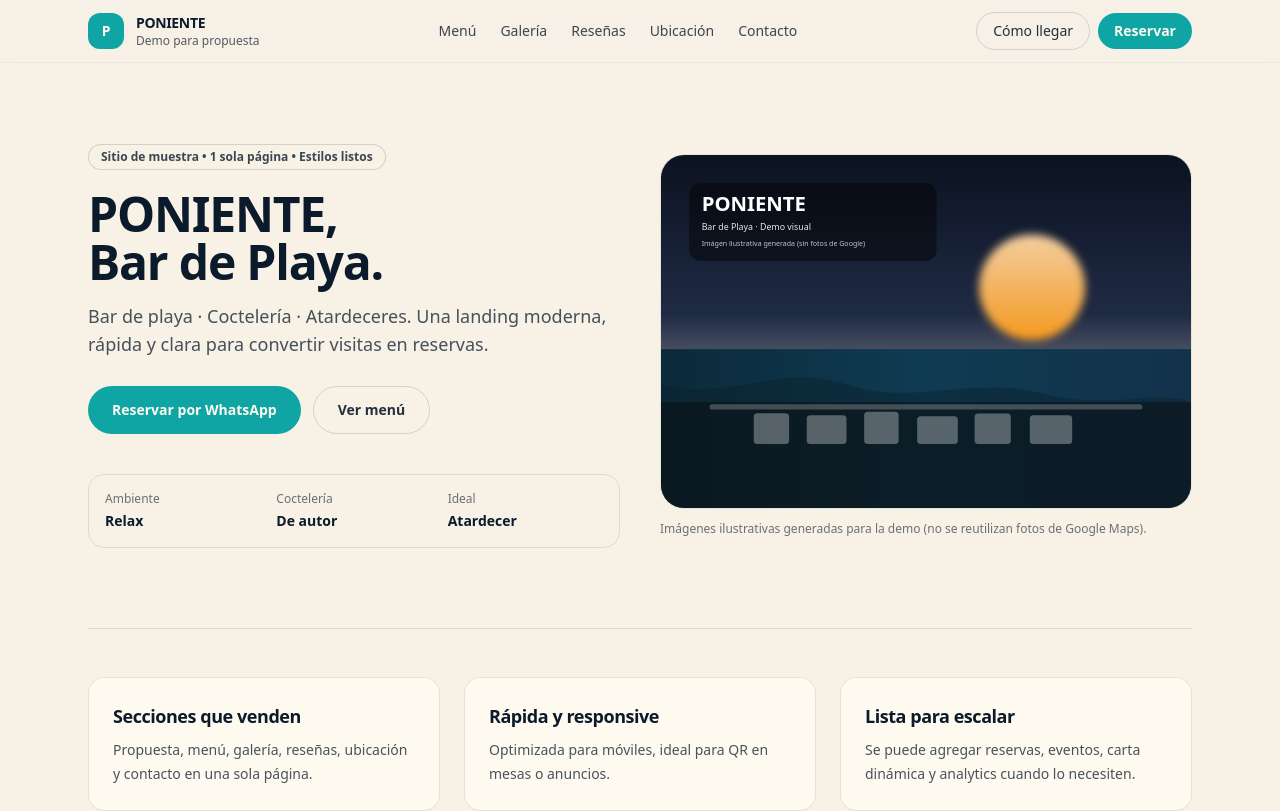
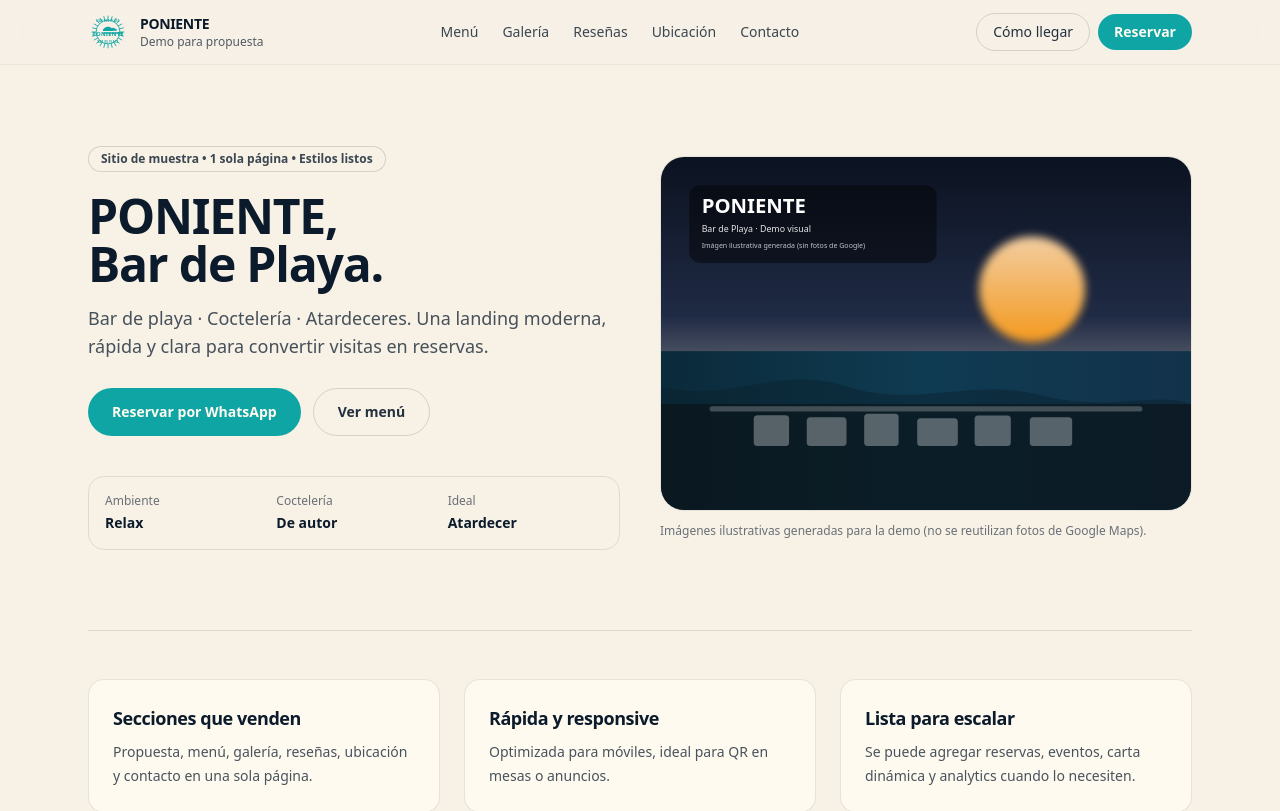
Before and after one commit to octapf/poniente-demo, a Next.js app: page / in a window 1280 px wide. Shown: the top 811 px of the page. Built offline with nearby package versions, Linux system fonts and the light colour scheme.

Commit message:
Use Poniente logo

```diff
--- a/src/app/page.tsx
+++ b/src/app/page.tsx
@@ -4,6 +4,7 @@ import {
   renderStars,
   siteMock,
 } from "@/lib/siteMock";
+import { PonienteLogo } from "@/components/PonienteLogo";
 
 const { mapsLink: MAPS_LINK, mapsEmbed: MAPS_EMBED } = buildGoogleMapsUrls(
   siteMock.location.lat,
@@ -23,9 +24,7 @@ export default function Home() {
       <header className="sticky top-0 z-40 border-b border-black/5 bg-background/80 backdrop-blur supports-[backdrop-filter]:bg-background/60">
         <div className="mx-auto flex max-w-6xl items-center justify-between gap-3 px-4 py-3 sm:px-6">
           <div className="flex items-center gap-3">
-            <div className="inline-flex h-9 w-9 items-center justify-center rounded-xl bg-accent text-accent-foreground">
-              <span className="text-sm font-semibold tracking-tight">P</span>
-            </div>
+            <PonienteLogo className="h-10 w-10 text-accent" />
             <div className="leading-tight">
               <p className="text-sm font-semibold tracking-tight">PONIENTE</p>
               <p className="text-xs text-foreground/70">{siteMock.brand.subtitle}</p>
@@ -357,6 +356,12 @@ export default function Home() {
               © {new Date().getFullYear()} PONIENTE (Demo) · Sitio de muestra
             </p>
             <div className="flex flex-col gap-1 sm:items-end">
+              <div className="flex items-center gap-2 sm:justify-end">
+                <PonienteLogo className="h-7 w-7 text-accent" />
+                <span className="text-xs font-medium text-foreground/70">
+                  Mar del Plata · Bar de Playa
+                </span>
+              </div>
               <a
                 className="font-medium text-foreground/80 hover:text-foreground"
                 href={siteMock.links.whatsapp}
--- /dev/null
+++ b/src/components/PonienteLogo.tsx
@@ -0,0 +1,97 @@
+import * as React from "react";
+
+export function PonienteLogo({
+  className,
+  title = "PONIENTE — Bar de Playa",
+}: {
+  className?: string;
+  title?: string;
+}) {
+  const titleId = React.useId();
+
+  return (
+    <svg
+      viewBox="0 0 256 256"
+      role="img"
+      aria-labelledby={titleId}
+      className={className}
+      xmlns="http://www.w3.org/2000/svg"
+    >
+      <title id={titleId}>{title}</title>
+
+      {/* Radial sun rays */}
+      <g fill="none" stroke="currentColor" strokeWidth="6" opacity="0.9">
+        {Array.from({ length: 24 }).map((_, i) => {
+          const angle = (i * Math.PI * 2) / 24;
+          const x1 = 128 + Math.cos(angle) * 78;
+          const y1 = 128 + Math.sin(angle) * 78;
+          const x2 = 128 + Math.cos(angle) * 102;
+          const y2 = 128 + Math.sin(angle) * 102;
+          return (
+            <line
+              key={i}
+              x1={x1.toFixed(2)}
+              y1={y1.toFixed(2)}
+              x2={x2.toFixed(2)}
+              y2={y2.toFixed(2)}
+              strokeLinecap="round"
+            />
+          );
+        })}
+      </g>
+
+      {/* Inner circle + sun */}
+      <circle
+        cx="128"
+        cy="128"
+        r="76"
+        fill="none"
+        stroke="currentColor"
+        strokeWidth="6"
+        opacity="0.95"
+      />
+      <g fill="currentColor">
+        <path d="M96 110c10 0 14-10 22-10s12 10 22 10 14-10 22-10 12 10 22 10v10H96v-10Z" />
+        <path d="M96 130h128v10H96z" opacity="0.9" />
+        <path
+          d="M128 94c-18 0-32 12-32 28h64c0-16-14-28-32-28Z"
+          opacity="0.95"
+        />
+      </g>
+
+      {/* Text */}
+      <g fill="currentColor" fontFamily="var(--font-sans), ui-sans-serif, system-ui, -apple-system, Segoe UI, Roboto, Arial">
+        <text
+          x="128"
+          y="66"
+          textAnchor="middle"
+          fontSize="16"
+          fontWeight="700"
+          letterSpacing="2"
+        >
+          MAR DEL PLATA
+        </text>
+        <text
+          x="128"
+          y="152"
+          textAnchor="middle"
+          fontSize="36"
+          fontWeight="800"
+          letterSpacing="2"
+        >
+          PONIENTE
+        </text>
+        <text
+          x="128"
+          y="196"
+          textAnchor="middle"
+          fontSize="16"
+          fontWeight="700"
+          letterSpacing="2"
+        >
+          BAR DE PLAYA
+        </text>
+      </g>
+    </svg>
+  );
+}
```
